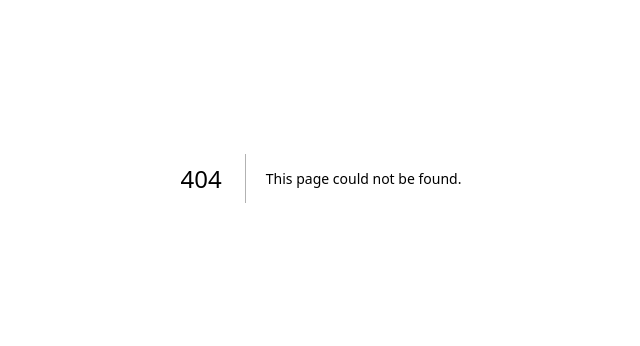
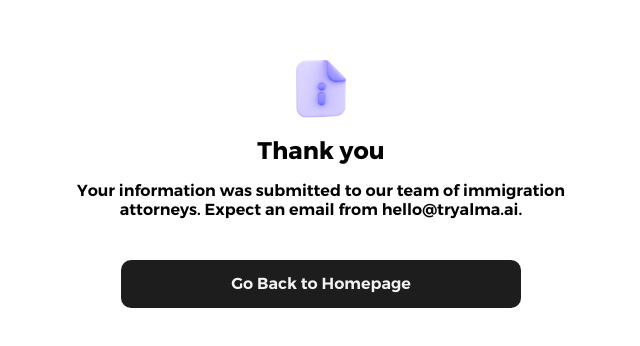
Before and after one commit to DylanTse520/alma, a Next.js app: page /submit-lead/success in a window 1280 px wide. Before the commit this address had no page. Shown: the part 222-568 px from the top of the page, without its empty margins (319-959 px from the left). Built offline with nearby package versions, Linux system fonts and the light colour scheme.

Commit message:
Refactor SubmitLeadPage layout: replace static images with Hero and Form components for improved structure; update shared styles to center text and adjust button padding for better design consistency.

```diff
--- a/app/_components/sharedstyles.tsx
+++ b/app/_components/sharedstyles.tsx
@@ -29,11 +29,13 @@ const Text = styled.p<{
   $size?: string;
   $leading?: string;
   $weight?: "200" | "300" | "400" | "600" | "700" | "800" | "900";
+  $align?: string;
 }>`
   color: ${(props) => props.$color || "#000000"};
   font-size: ${(props) => props.$size || "16px"};
   font-weight: ${(props) => props.$weight || "400"};
   line-height: ${(props) => props.$leading || "1.5"};
+  text-align: ${(props) => props.$align || "center"};
 `;
 
 const Button = styled.button`
@@ -45,7 +47,7 @@ const Button = styled.button`
   color: #f3f3f3;
   border: none;
   border-radius: 10px;
-  padding: 14px 24px;
+  padding: 12px 24px;
   font-size: 16px;
   font-weight: 600;
   cursor: pointer;
--- /dev/null
+++ b/app/submit-lead/success/page.tsx
@@ -0,0 +1,36 @@
+"use client";
+
+import { Button, FlexContainer, Text } from "@components/sharedstyles";
+import Image from "next/image";
+import Link from "next/link";
+
+export default function SubmitLeadSuccessPage() {
+  return (
+    <FlexContainer $direction="col" $gap="40px" $width="100vw" $height="100vh">
+      <FlexContainer $direction="col" $gap="8px">
+        <Image
+          src="/images/file.png"
+          alt="File icon"
+          width={80}
+          height={80}
+        />
+
+        <FlexContainer $direction="col">
+          <Text as="h1" $size="24px" $weight="700" $leading="1.2">
+            Thank you
+          </Text>
+          <Text as="p" $size="16px" $weight="600" $leading="1.2">
+            Your information was submitted to our team of immigration <br />
+            attorneys. Expect an email from hello@tryalma.ai.
+          </Text>
+        </FlexContainer>
+      </FlexContainer>
+
+      <FlexContainer $width="400px">
+        <Button as={Link} href="/">
+          Go Back to Homepage
+        </Button>
+      </FlexContainer>
+    </FlexContainer>
+  );
+}
```
Also changed, not shown: app/submit-lead/_components/form.tsx (added, +16 -0 lines), app/submit-lead/_components/hero.tsx (added, +36 -0 lines), app/submit-lead/page.tsx (+6 -30 lines).
